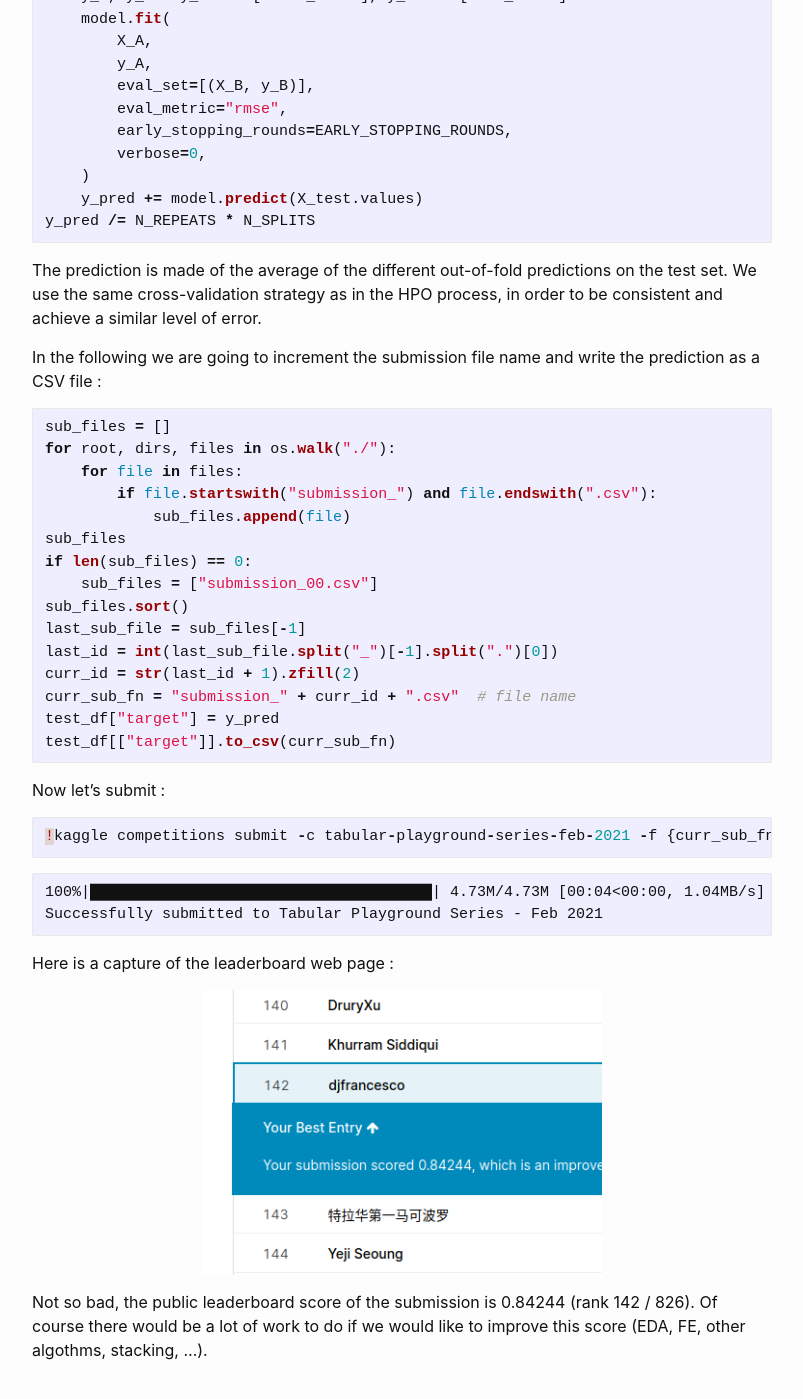
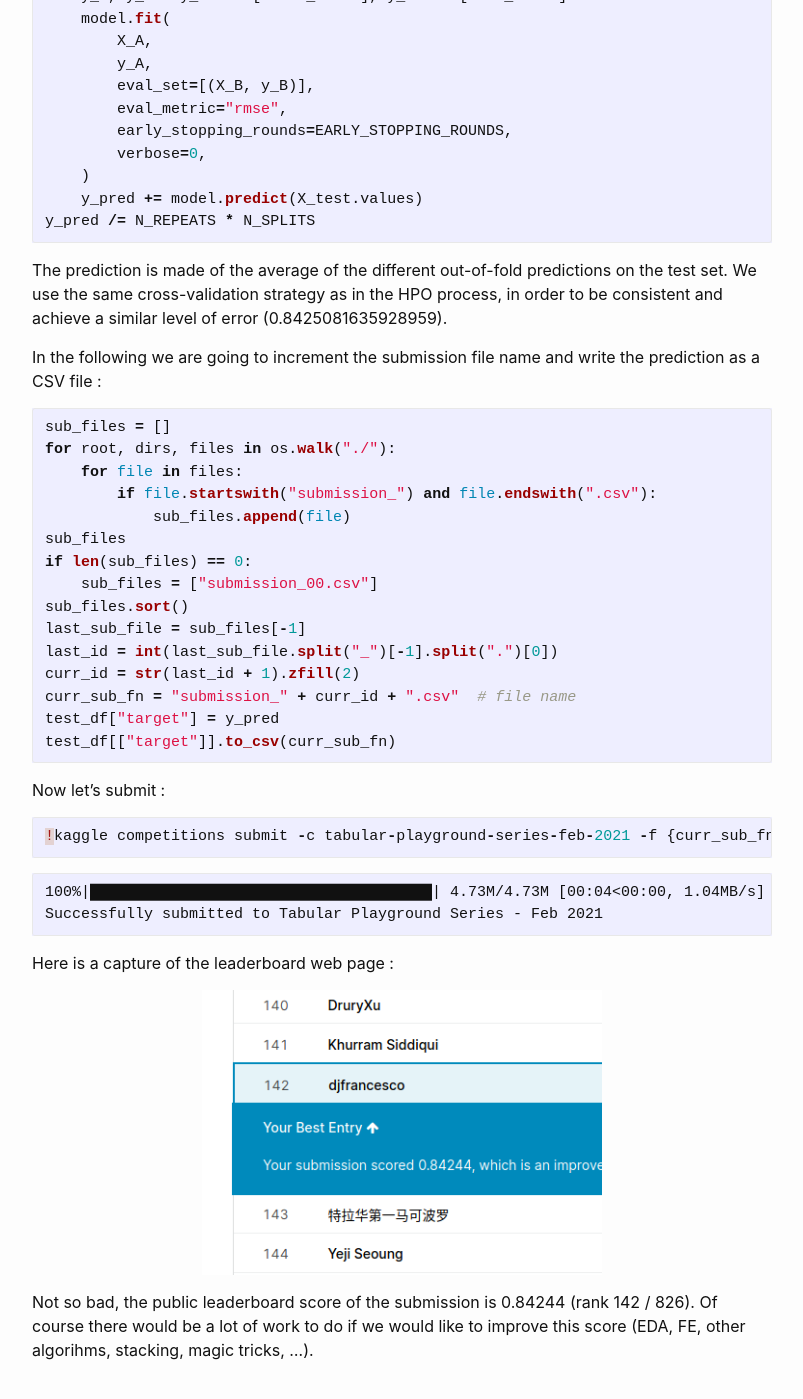
Before and after one commit to aetperf/aetperf.github.io, a Jekyll site: the page built from _posts/2021-02-16-Optuna-+-GBoost-on-a-tabular-dataset.md, in a window 1280 px wide and 1400 px high, scrolled down 11323 px. Shown: the whole window, without its empty margins (238-1041 px from the left). Built offline with Jekyll 4.4.1, drawn with Linux system fonts in a browser that asks for light colours; comment, search, counter and statistics services are not loaded.

Commit message:
minor update

````diff
--- a/_posts/2021-02-16-Optuna-+-GBoost-on-a-tabular-dataset.md
+++ b/_posts/2021-02-16-Optuna-+-GBoost-on-a-tabular-dataset.md
@@ -592,7 +592,7 @@ for train_index, test_index in rkf.split(X_values):
 y_pred /= N_REPEATS * N_SPLITS
 ```
 
-The prediction is made of the average of the different out-of-fold predictions on the test set. We use the same cross-validation strategy as in the HPO process, in order to be consistent and achieve a similar level of error.
+The prediction is made of the average of the different out-of-fold predictions on the test set. We use the same cross-validation strategy as in the HPO process, in order to be consistent and achieve a similar level of error (0.8425081635928959).
 
 In the following we are going to increment the submission file name and write the prediction as a CSV file :
 
@@ -629,7 +629,7 @@ Here is a capture of the leaderboard web page :
   <img width="400" src="/img/2021-02-16_01/leaderboard.png" alt="leaderboard">
 </p>
 
-Not so bad, the public leaderboard score of the submission is 0.84244 (rank 142 / 826). Of course there would be a lot of work to do if we would like to improve this score (EDA, FE, other algothms, stacking, ...).
+Not so bad, the public leaderboard score of the submission is 0.84244 (rank 142 / 826). Of course there would be a lot of work to do if we would like to improve this score (EDA, FE, other algorihms, stacking, magic tricks, ...).
 
 
 {% if page.comments %}
````
